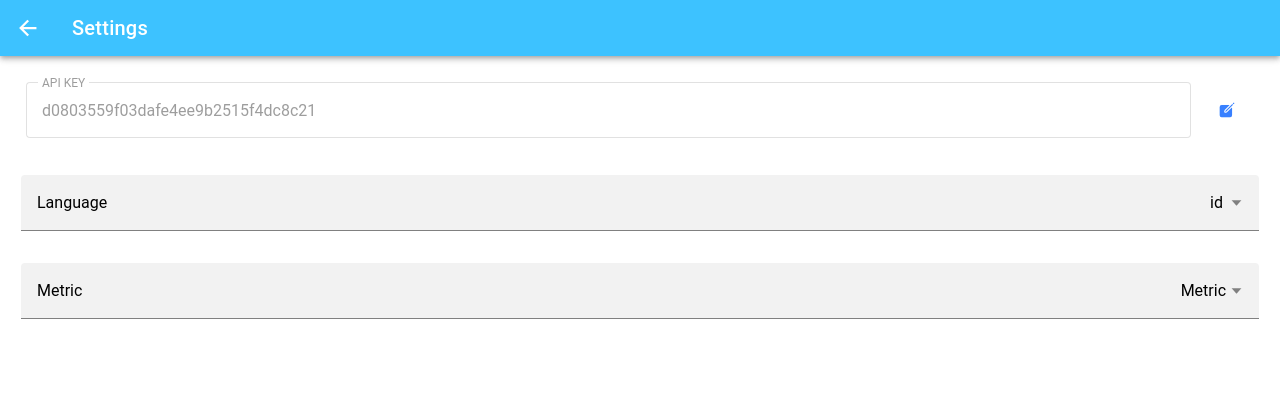
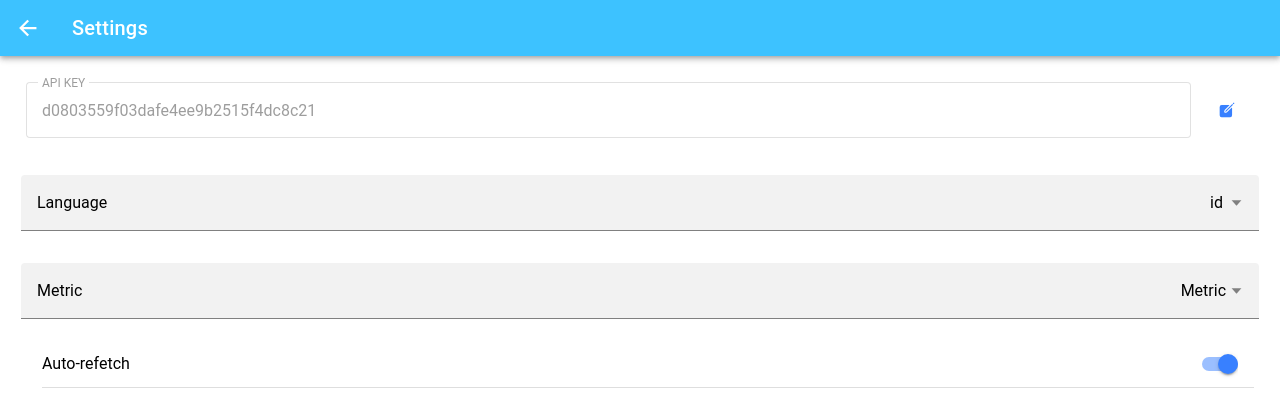
Before and after one commit to sihotang-yonathan1/weather_app-yonathan_sihotang-IONIC, a React (Vite) app: page /settings in a window 1280 px wide. Shown: the top 416 px of the page. Built offline with nearby package versions, Linux system fonts and the light colour scheme.

Commit message:
[Setting] Add new setting `auto-refetch`

```diff
--- a/src/App.tsx
+++ b/src/App.tsx
@@ -35,11 +35,17 @@ const App: React.FC = () => {
   const [settings, setSettings] = useState<{
     'apiKey': string,
     'language': string,
-    'metric': string
+    'metric': string,
+    'user': {
+      'auto_refetch': boolean
+    }
   }>({
     'apiKey': 'd0803559f03dafe4ee9b2515f4dc8c21',
     'language': 'id',
-    'metric': 'metric'
+    'metric': 'metric',
+    'user': {
+      'auto_refetch': true
+    }
   })
 
   return (
--- a/src/SettingContext.tsx
+++ b/src/SettingContext.tsx
@@ -4,7 +4,10 @@ export const AppConfig = createContext({
     'setting': {
         'apiKey': 'd0803559f03dafe4ee9b2515f4dc8c21',
         'language': 'en',
-        'metric': 'standard'
+        'metric': 'standard',
+        'user': {
+            'auto_refetch': true
+        }
     },
     'setSettings': (e: any) => {}
   })
--- a/src/components/HomeContentContainer.tsx
+++ b/src/components/HomeContentContainer.tsx
@@ -10,7 +10,10 @@ const apiInfo = {
 type SettingType = {
     'language': string,
     'apiKey': string,
-    'metric': string
+    'metric': string,
+    'user': {
+        'auto_refetch': boolean
+    }
 }
 
 // TODO: de-coupling this function from UI file
@@ -88,7 +91,10 @@ export default function HomeContentContainer({city, setting}: {city: string | nu
     }, [city, setting])
 
     useEffect(() => {
-        if (weatherApiInfo?.city !== undefined || weatherApiInfo?.city !== null){
+        if (
+            (weatherApiInfo?.city !== undefined
+                || weatherApiInfo?.city !== null
+            ) && setting?.user?.auto_refetch){
 
             // call every 5 minute
             let data_fetch_interval = setInterval(
--- a/src/pages/Settings.tsx
+++ b/src/pages/Settings.tsx
@@ -9,12 +9,14 @@ import {
   IonIcon,
   IonInput,
   IonItem,
+  IonList,
   IonPage,
   IonRow,
   IonSelect,
   IonSelectOption,
   IonText,
   IonTitle,
+  IonToggle,
   IonToolbar
 } from '@ionic/react';
 import { useContext, useEffect, useState } from 'react';
@@ -99,6 +101,7 @@ const Settings: React.FC = () => {
                 </IonToolbar>
             </IonCol>
           </IonRow>
+
           <IonRow>
             <IonSelect label="Language" className="ion-margin-top ion-margin-bottom" value={setting?.language} onIonChange={e => setSettings({
                 ...setting,
@@ -126,6 +129,24 @@ const Settings: React.FC = () => {
                 <IonSelectOption value="imperial">Imperial</IonSelectOption>
             </IonSelect>
           </IonRow>
+
+          <IonRow>
+              <IonCol>
+                  <IonItem>
+                    <IonToggle
+                      justify="space-between"
+                      labelPlacement="start"
+                      checked={setting?.user?.auto_refetch}
+                      onIonChange={e => setSettings({
+                        ...setting,
+                        'user': {
+                          'auto_refetch': e.target.checked
+                        }
+                      })}
+                    >Auto-refetch</IonToggle>
+                  </IonItem>
+              </IonCol>
+          </IonRow>
         </IonGrid>
       </IonContent>
     </IonPage>
```
Lines whose indentation alone changed are shown as unchanged.
